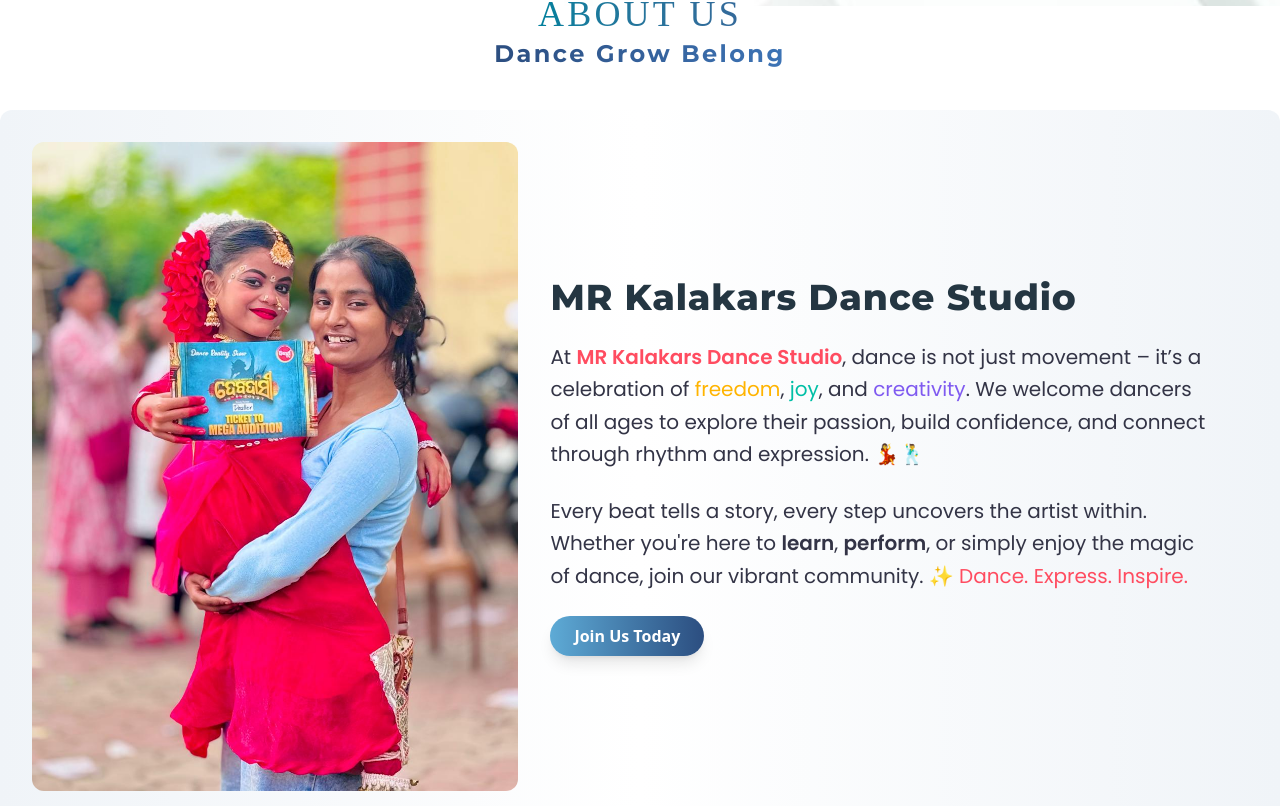
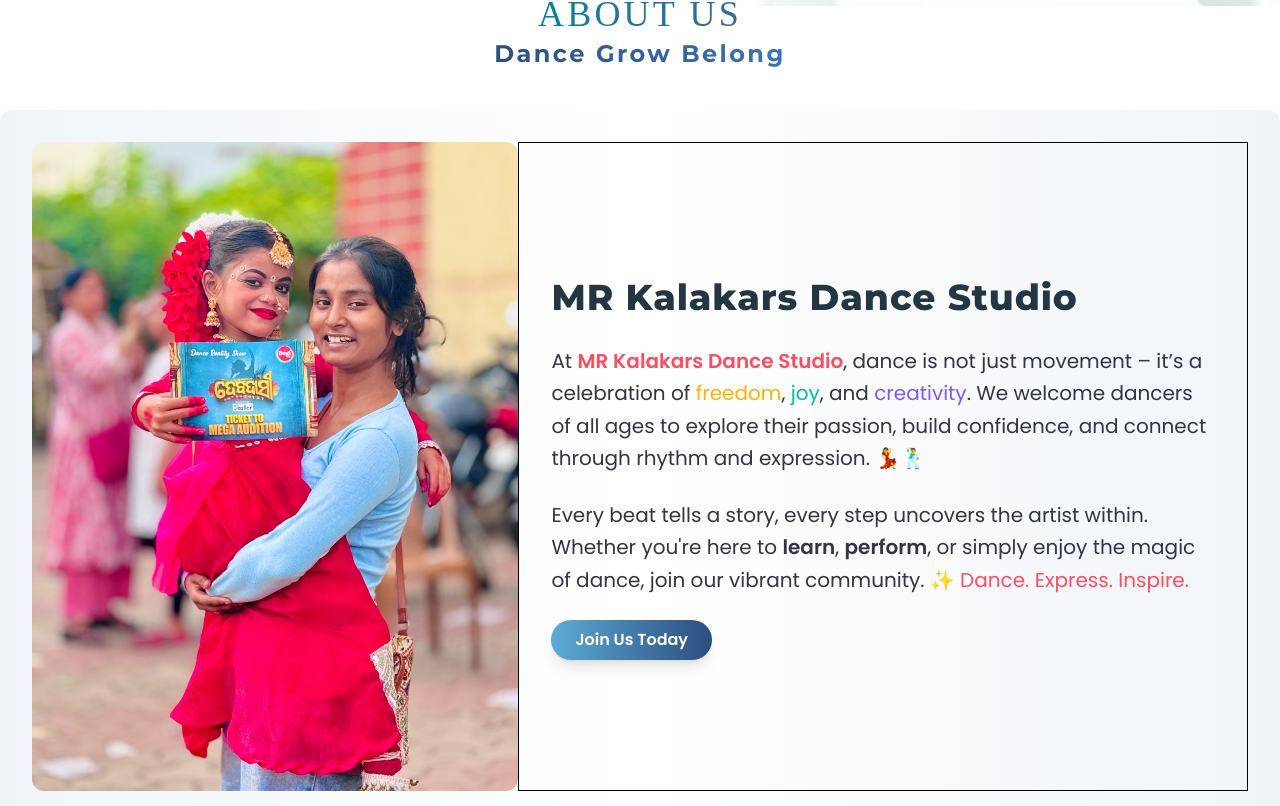
Before and after one commit to HimansuWebCoder/dance-studio, a React (Vite) app in the folder dance-studio-mr-kalakar/: page / in a window 1280 px wide. Shown: the part 794-1600 px from the top of the page. Built offline with nearby package versions, Linux system fonts and the light colour scheme; a web font is replaced by a local one.

Commit message:
updated site

```diff
--- a/dance-studio-mr-kalakar/src/components/About.jsx
+++ b/dance-studio-mr-kalakar/src/components/About.jsx
@@ -11,8 +11,8 @@
   </div>
 
   {/* Text Section */}
-  <div className="col-span-3 flex flex-col justify-center gap-6 p-4 md:p-8">
-    <h1 className="text-3xl md:text-4xl font-extrabold text-[#243642] font-montserrat tracking-wide">
+  <div className="col-span-3 flex flex-col justify-center gap-6 p-4 md:p-8 border">
+    <h1 className="text-3xl md:text-4xl md:py-1 py-4 font-extrabold text-[#243642] font-montserrat tracking-wide">
       MR Kalakars Dance Studio
     </h1>
     <p className="text-lg md:text-xl text-[#333446] font-poppins leading-relaxed">
@@ -22,7 +22,7 @@
     <p className="text-lg md:text-xl text-[#333446] font-poppins leading-relaxed">
       Every beat tells a story, every step uncovers the artist within. Whether you're here to <span className="font-semibold">learn</span>, <span className="font-semibold">perform</span>, or simply enjoy the magic of dance, join our vibrant community. ✨ <span className="text-[#FF4C60]">Dance. Express. Inspire.</span>
     </p>
-    <button className="self-start bg-gradient-to-r from-[#5EABD6] to-[#2C4E80] text-white px-6 py-2 rounded-full font-semibold shadow-lg hover:scale-105 transition-transform duration-300">
+    <button className="self-start bg-gradient-to-r from-[#5EABD6] to-[#2C4E80] font-poppins text-white px-6 py-2 rounded-full font-semibold shadow-lg hover:scale-105 transition-transform duration-300">
       Join Us Today
     </button>
   </div>
```
